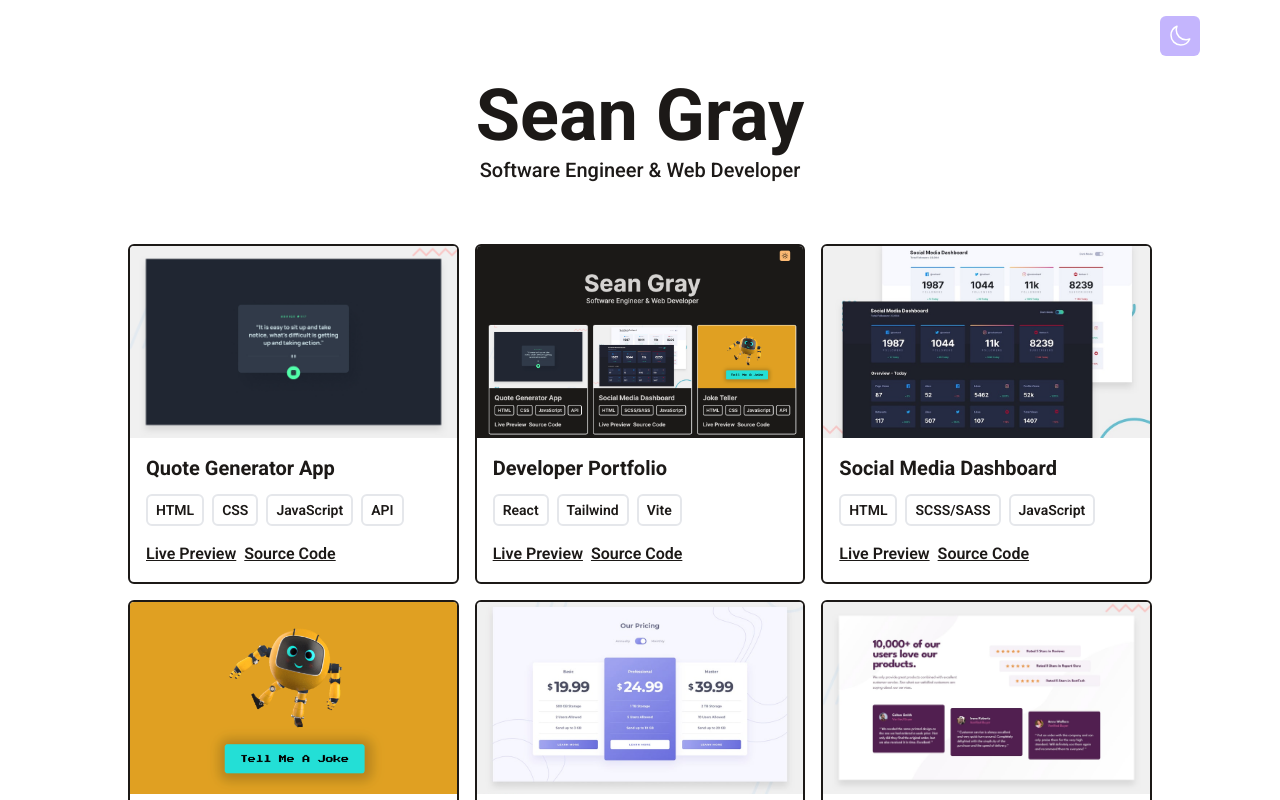
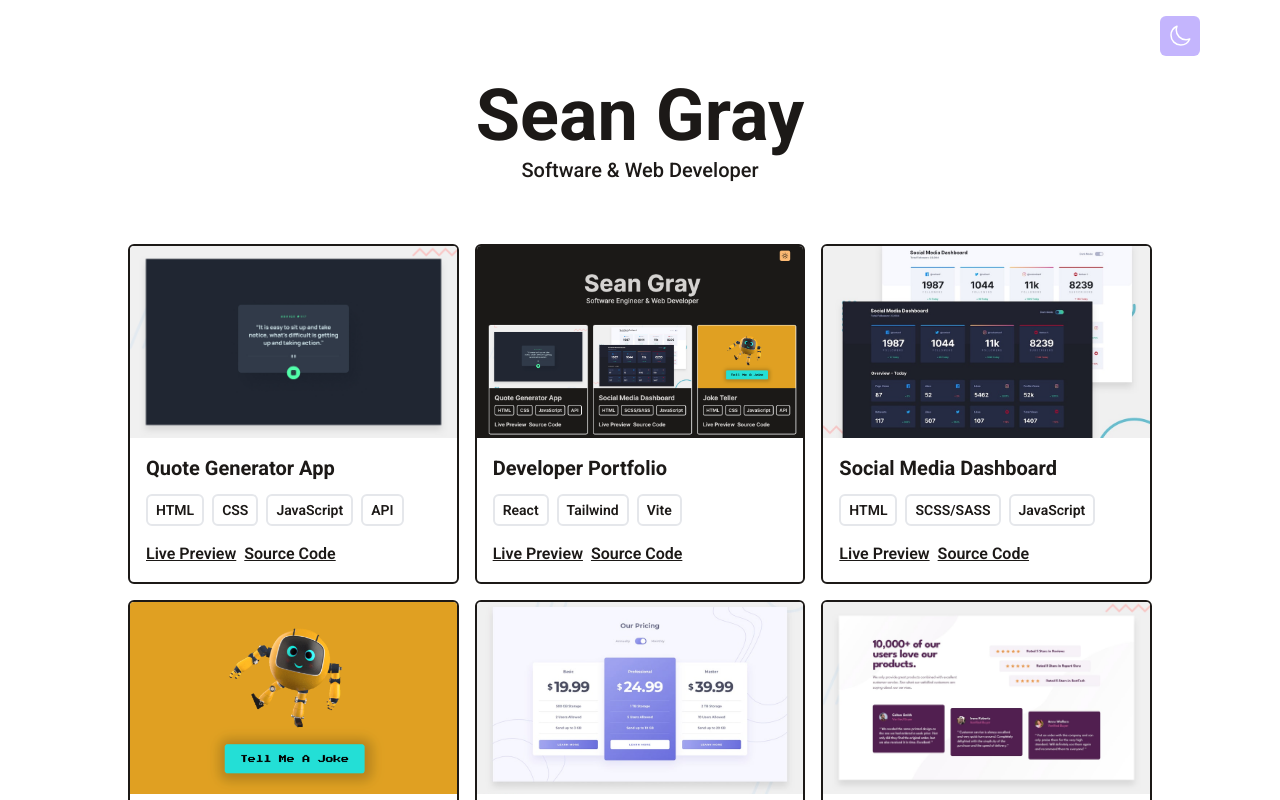
Before and after one commit to seangray-dev/seangray-minimal-portfolio, a React (Vite) app: page / in a window 1280 px wide. Shown: the top 800 px of the page. Built offline with nearby package versions, Linux system fonts and the light colour scheme.

Commit message:
update title

```diff
--- a/src/components/Intro.jsx
+++ b/src/components/Intro.jsx
@@ -5,11 +5,9 @@ function Intro() {
     <div className="flex items-center justify-center flex-col text-center pt-20 pb-6">
       <h1 className="text-5xl font-bold md:text-7xl mb-1 mb:3">Sean Gray</h1>
       <p className="text-base md:text-xl mb-3 font-medium">
-        Software Engineer & Web Developer
+        Software & Web Developer
       </p>
-      <p className="text-sm max-w-xl mb-6 font-bold">
-
-      </p>
+      <p className="text-sm max-w-xl mb-6 font-bold"></p>
     </div>
   );
 }
```
